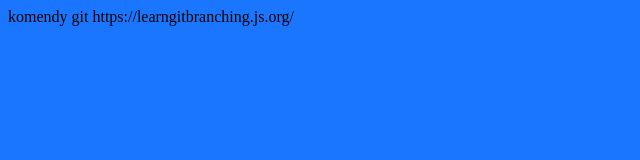
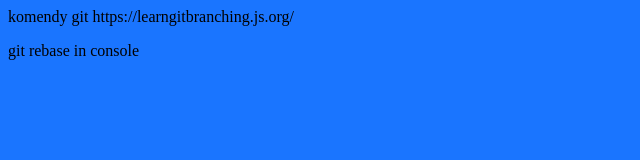
Before and after one commit to szczepaniakmichal/15-html-prosta-strona, a website: page index.html in a window 1280 px wide. Shown: the whole page, without its empty margins (0-640 px from the left). Drawn offline with nearby package versions, Linux system fonts and the light colour scheme; files that its build step writes are made by us from their sources.

Commit message:
git rebase

```diff
--- a/index.html
+++ b/index.html
@@ -9,6 +9,8 @@
 
 komendy git https://learngitbranching.js.org/
 
+<p>git rebase in console</p>
+
 
 </body>
 </html>
```
